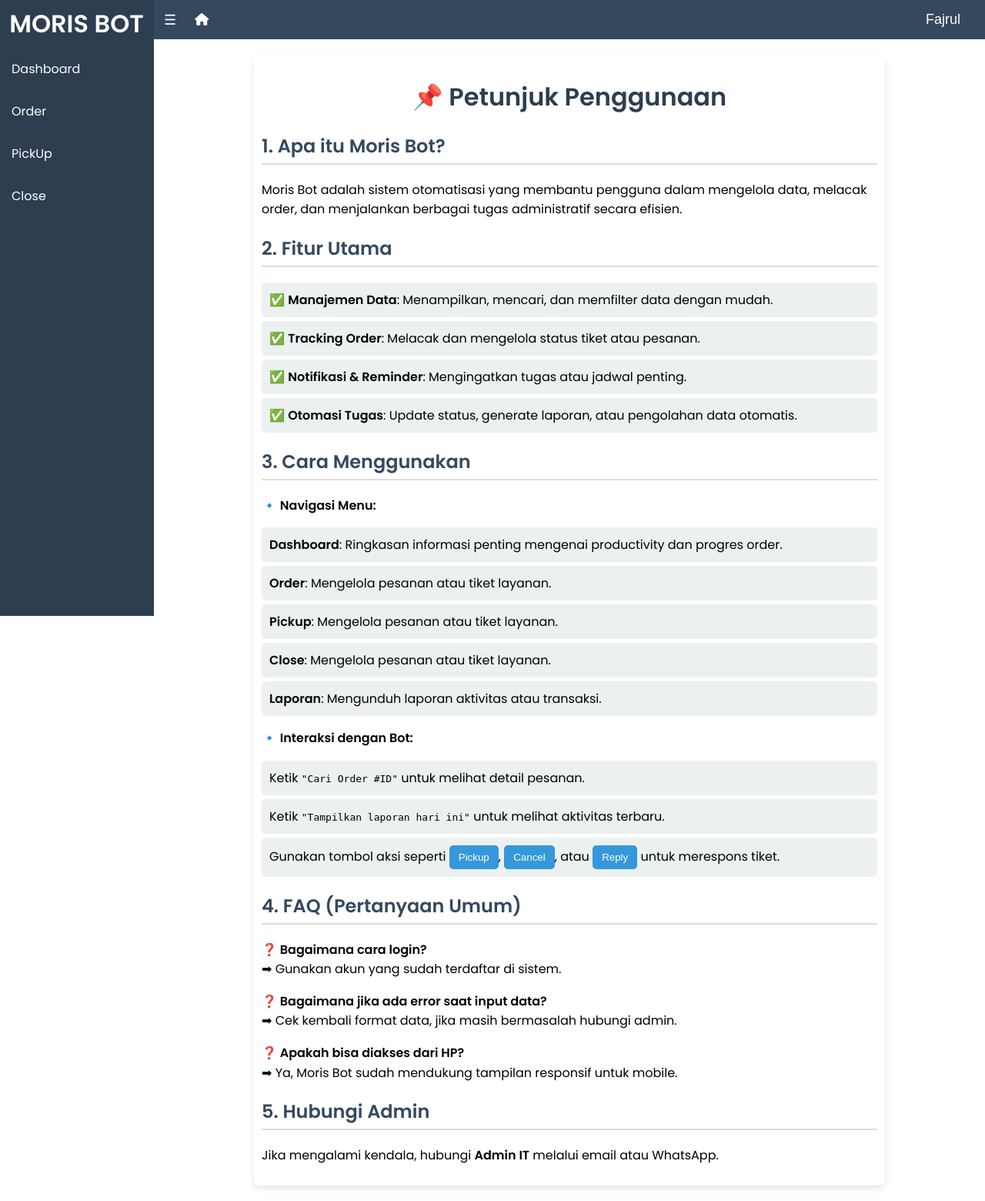
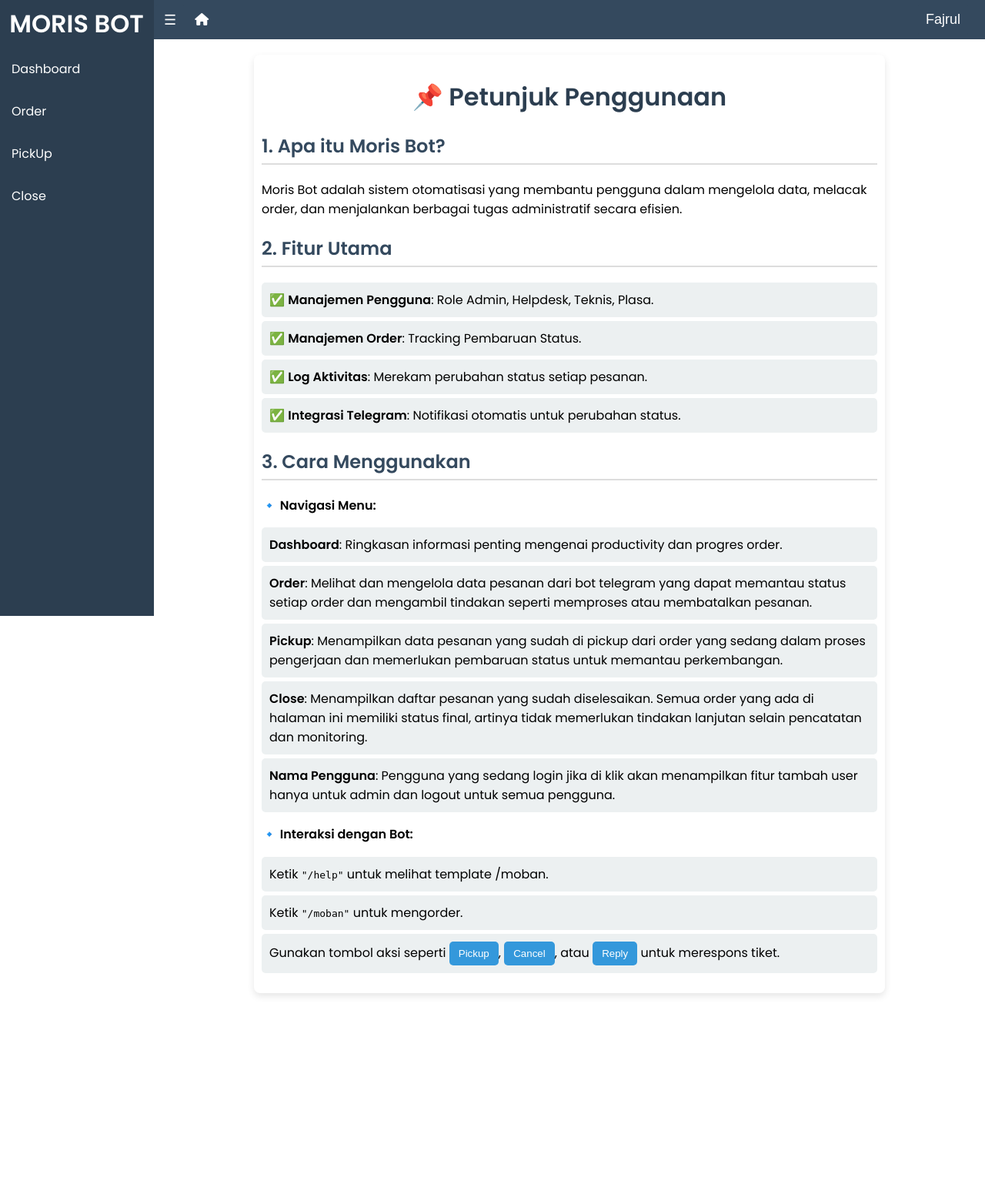
Before and after one commit to ntyrtype/moris_bot, a PHP site: page /home.php in a window 1280 px wide. Shown: the whole page at 77% size. After the commit the page ends 1294 px from the top, so only its background shows below. Run offline with PHP 8.4, Linux system fonts and the light colour scheme; a user stored in the database is signed in.

Commit message:
update home

```diff
--- a/web/home.php
+++ b/web/home.php
@@ -55,10 +55,10 @@
         <section>
             <h2>2. Fitur Utama</h2>
             <ul>
-                <li>✅ <strong>Manajemen Data</strong>: Menampilkan, mencari, dan memfilter data dengan mudah.</li>
-                <li>✅ <strong>Tracking Order</strong>: Melacak dan mengelola status tiket atau pesanan.</li>
-                <li>✅ <strong>Notifikasi & Reminder</strong>: Mengingatkan tugas atau jadwal penting.</li>
-                <li>✅ <strong>Otomasi Tugas</strong>: Update status, generate laporan, atau pengolahan data otomatis.</li>
+                <li>✅ <strong>Manajemen Pengguna</strong>: Role Admin, Helpdesk, Teknis, Plasa.</li>
+                <li>✅ <strong>Manajemen Order</strong>: Tracking Pembaruan Status.</li>
+                <li>✅ <strong>Log Aktivitas</strong>: Merekam perubahan status setiap pesanan.</li>
+                <li>✅ <strong>Integrasi Telegram</strong>: Notifikasi otomatis untuk perubahan status.</li>
             </ul>
         </section>
 
@@ -67,29 +67,17 @@
             <p><strong>🔹 Navigasi Menu:</strong></p>
             <ul>
                 <li><strong>Dashboard</strong>: Ringkasan informasi penting mengenai productivity dan progres order.</li>
-                <li><strong>Order</strong>: Mengelola pesanan atau tiket layanan.</li>
-                <li><strong>Pickup</strong>: Mengelola pesanan atau tiket layanan.</li>
-                <li><strong>Close</strong>: Mengelola pesanan atau tiket layanan.</li>
-                <li><strong>Laporan</strong>: Mengunduh laporan aktivitas atau transaksi.</li>
+                <li><strong>Order</strong>: Melihat dan mengelola data pesanan dari bot telegram yang dapat memantau status setiap order dan mengambil tindakan seperti memproses atau membatalkan pesanan.</li>
+                <li><strong>Pickup</strong>: Menampilkan data pesanan yang sudah di pickup dari order yang sedang dalam proses pengerjaan dan memerlukan pembaruan status untuk memantau perkembangan.</li>
+                <li><strong>Close</strong>: Menampilkan daftar pesanan yang sudah diselesaikan. Semua order yang ada di halaman ini memiliki status final, artinya tidak memerlukan tindakan lanjutan selain pencatatan dan monitoring.</li>
+                <li><strong>Nama Pengguna</strong>: Pengguna yang sedang login jika di klik akan menampilkan fitur tambah user hanya untuk admin dan logout untuk semua pengguna.</li>
             </ul>
             <p><strong>🔹 Interaksi dengan Bot:</strong></p>
             <ul>
-                <li>Ketik <code>"Cari Order #ID"</code> untuk melihat detail pesanan.</li>
-                <li>Ketik <code>"Tampilkan laporan hari ini"</code> untuk melihat aktivitas terbaru.</li>
+                <li>Ketik <code>"/help"</code> untuk melihat template /moban.</li>
+                <li>Ketik <code>"/moban"</code> untuk mengorder.</li>
                 <li>Gunakan tombol aksi seperti <button class="action-btn">Pickup</button>, <button class="action-btn">Cancel</button>, atau <button class="action-btn">Reply</button> untuk merespons tiket.</li>
             </ul>
-        </section>
-
-        <section>
-            <h2>4. FAQ (Pertanyaan Umum)</h2>
-            <p><strong>❓ Bagaimana cara login?</strong><br>➡ Gunakan akun yang sudah terdaftar di sistem.</p>
-            <p><strong>❓ Bagaimana jika ada error saat input data?</strong><br>➡ Cek kembali format data, jika masih bermasalah hubungi admin.</p>
-            <p><strong>❓ Apakah bisa diakses dari HP?</strong><br>➡ Ya, Moris Bot sudah mendukung tampilan responsif untuk mobile.</p>
-        </section>
-
-        <section>
-            <h2>5. Hubungi Admin</h2>
-            <p>Jika mengalami kendala, hubungi <strong>Admin IT</strong> melalui email atau WhatsApp.</p>
         </section>
     </div>
 </div>
```
